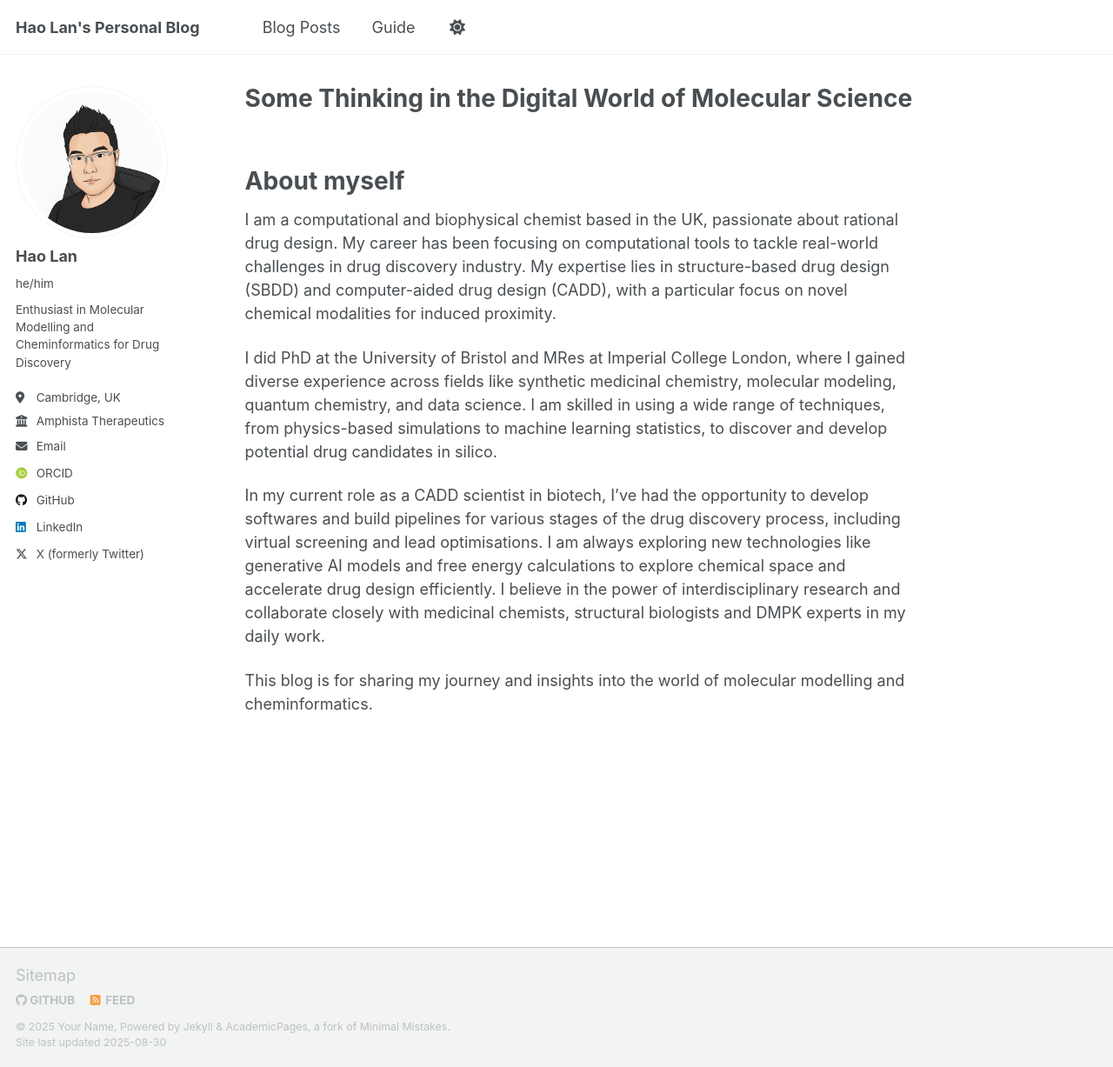
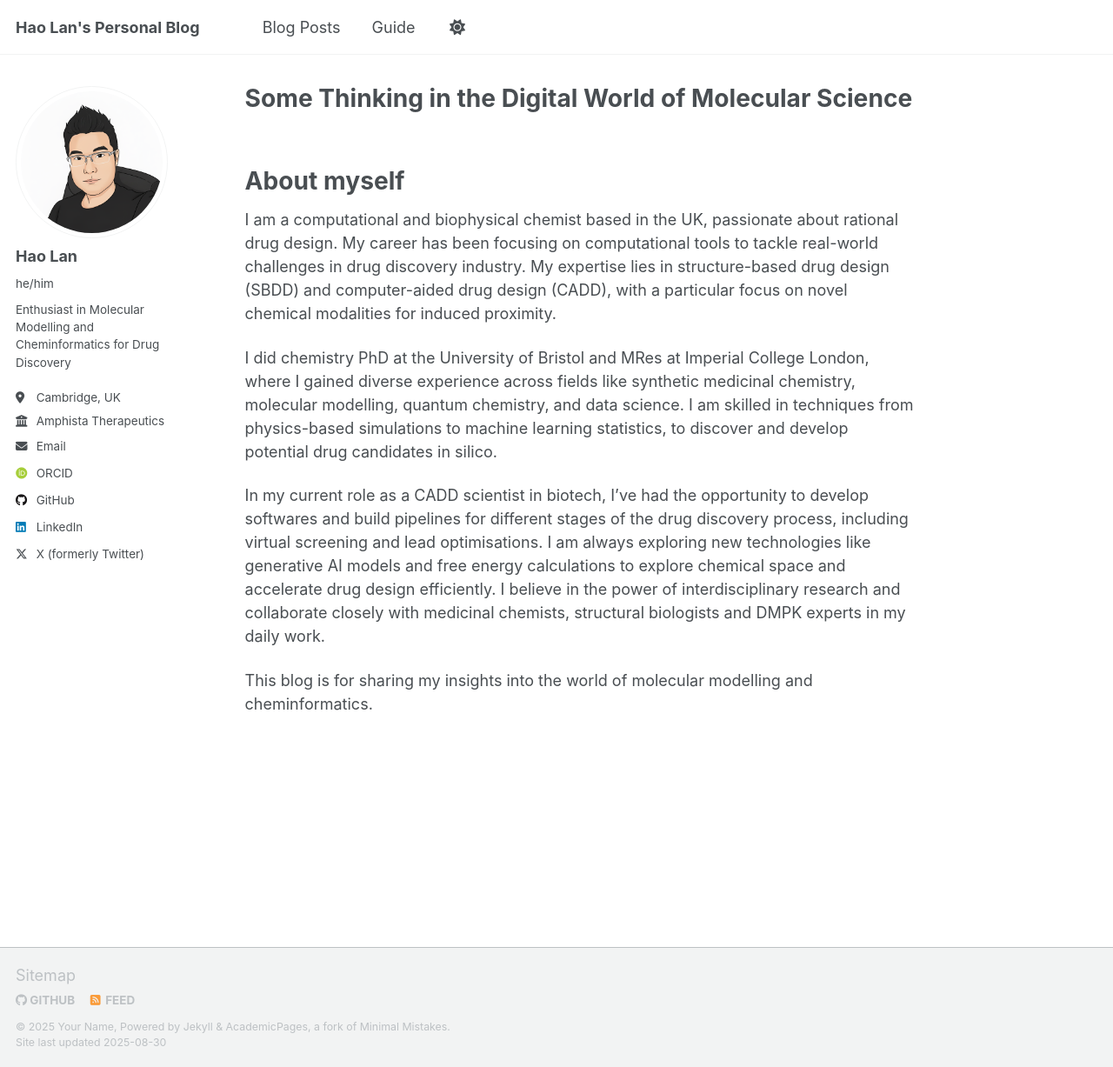
Before and after one commit to HaoLan-compchem/HaoLan-compchem.github.io, a Jekyll site: the page built from _pages/about.md, in a window 1280 px wide and 1227 px high. Shown: the whole window at 87% size. Built offline with Jekyll 4.4.1, drawn with Linux system fonts in a browser that asks for light colours; some web fonts are replaced; a script that is not in the unit is left out.

Commit message:
Update about.md

```diff
--- a/_pages/about.md
+++ b/_pages/about.md
@@ -14,8 +14,8 @@
 
 I am a computational and biophysical chemist based in the UK, passionate about rational drug design. My career has been focusing on computational tools to tackle real-world challenges in drug discovery industry. My expertise lies in structure-based drug design (SBDD) and computer-aided drug design (CADD), with a particular focus on novel chemical modalities for induced proximity.
 
-I did PhD at the University of Bristol and MRes at Imperial College London, where I gained diverse experience across fields like synthetic medicinal chemistry, molecular modeling, quantum chemistry, and data science. I am skilled in using a wide range of techniques, from physics-based simulations to machine learning statistics, to discover and develop potential drug candidates in silico.
+I did chemistry PhD at the University of Bristol and MRes at Imperial College London, where I gained diverse experience across fields like synthetic medicinal chemistry, molecular modelling, quantum chemistry, and data science. I am skilled in techniques from physics-based simulations to machine learning statistics, to discover and develop potential drug candidates in silico.
 
-In my current role as a CADD scientist in biotech, I've had the opportunity to develop softwares and build pipelines for various stages of the drug discovery process, including virtual screening and lead optimisations. I am always exploring new technologies like generative AI models and free energy calculations to explore chemical space and accelerate drug design efficiently. I believe in the power of interdisciplinary research and collaborate closely with medicinal chemists, structural biologists and DMPK experts in my daily work.
+In my current role as a CADD scientist in biotech, I've had the opportunity to develop softwares and build pipelines for different stages of the drug discovery process, including virtual screening and lead optimisations. I am always exploring new technologies like generative AI models and free energy calculations to explore chemical space and accelerate drug design efficiently. I believe in the power of interdisciplinary research and collaborate closely with medicinal chemists, structural biologists and DMPK experts in my daily work.
 
-This blog is for sharing my journey and insights into the world of molecular modelling and cheminformatics.
+This blog is for sharing my insights into the world of molecular modelling and cheminformatics.
```
